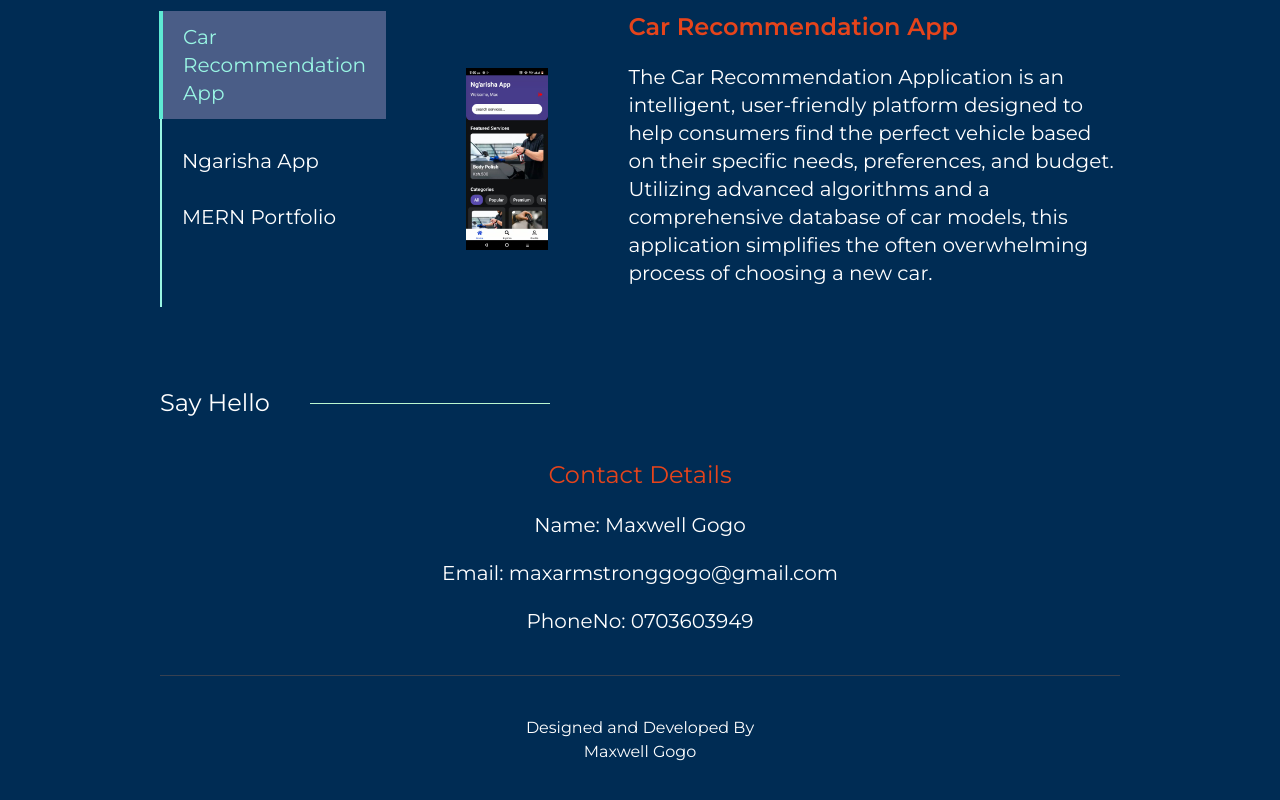
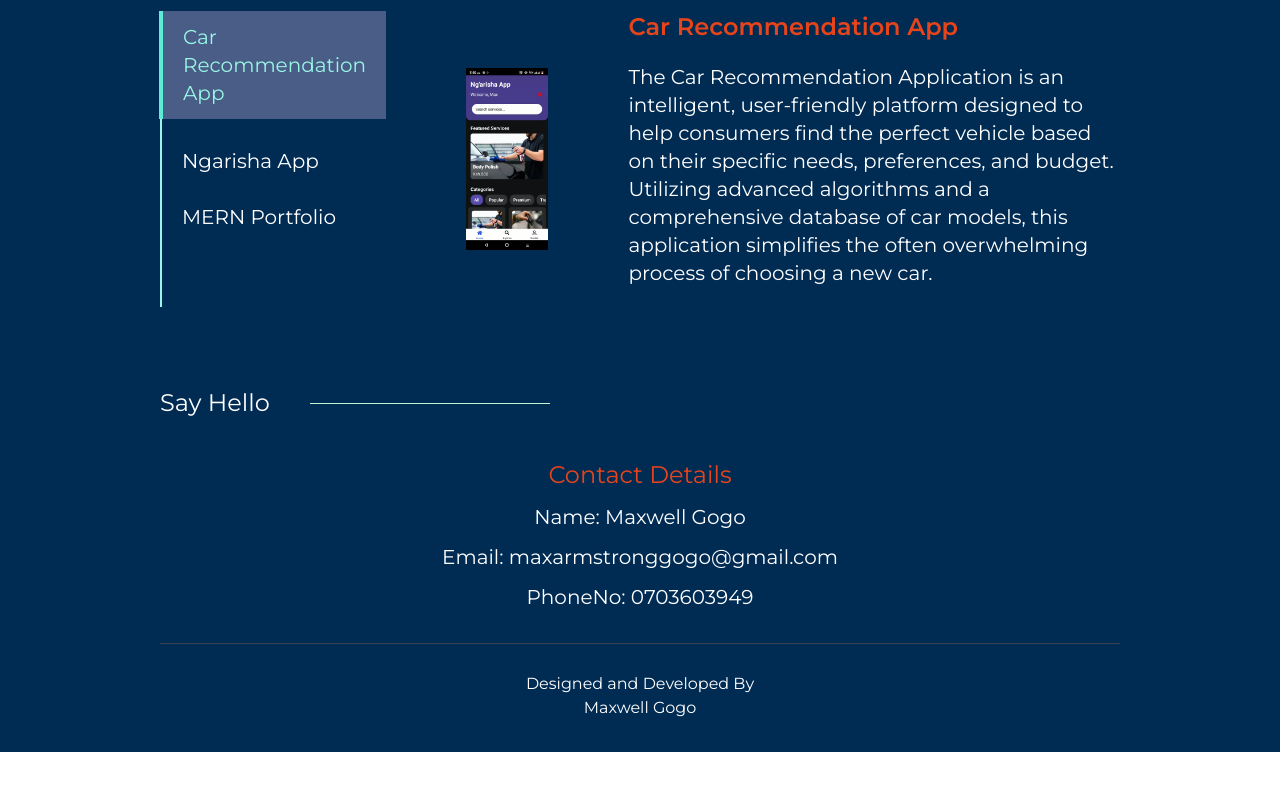
Before and after one commit to Max02well/maxproject-portfolio, a React (Create React App) app: page / in a window 1280 px wide. Shown: the part 2245-3045 px from the top of the page. After the commit the page ends 2997 px from the top, so only its background shows below. Built offline with nearby package versions, Linux system fonts and the light colour scheme.

Commit message:
Updated footer

```diff
--- a/src/pages/Home/contact.js
+++ b/src/pages/Home/contact.js
@@ -11,7 +11,7 @@ function Contact() {
   return (
     <div>
       <SectionTitle title='Say Hello' />
-      <div className='flex flex-col gap-5 items-center justify-between'>
+      <div className='flex flex-col gap-3 items-center justify-between'>
         <h1 className='text-2xl text-secondary-200 text-semibold'>Contact Details</h1>
         {Object.keys(user).map((key,index)=>(
             <h1 key={index} className='text-white text-xl'><span>{key}: {user[key]}</span></h1>
--- a/src/pages/Home/footer.js
+++ b/src/pages/Home/footer.js
@@ -2,10 +2,10 @@ import React from 'react'
 
 function Footer() {
   return (
-    <div className='py-10'>
+    <div className='py-8'>
       <div className='bg-gray-700 h-[1px] w-full  flex items-center justify-center'>
         </div>
-        <div className='flex items-center justify-center flex-col mt-10'>
+        <div className='flex items-center justify-center flex-col mt-7'>
             <h1 className='text-white'>
                 Designed and Developed By
             </h1>
```
